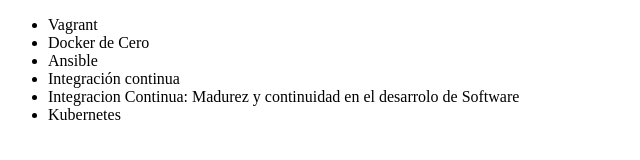
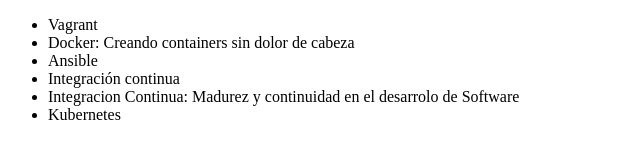
Before and after one commit to Leolescano/alura-git, a plain HTML site: page Leo/index.html in a window 1280 px wide. Shown: the whole page, without its empty margins (0-640 px from the left). Drawn offline with Linux system fonts and the light colour scheme.

Commit message:
Actualizando nombre del curso de Docker

```diff
--- a/Leo/index.html
+++ b/Leo/index.html
@@ -7,7 +7,7 @@
 <body>
      <ul>
          <li> Vagrant </li>
-         <li> Docker de Cero </li>
+         <li> Docker: Creando containers sin dolor de cabeza </li>
          <li> Ansible </li>
          <li> Integración continua </li>
          <li> Integracion Continua: Madurez y continuidad en el desarrolo de Software </li>
```
